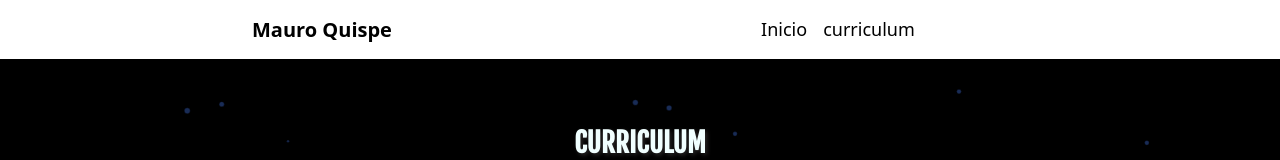
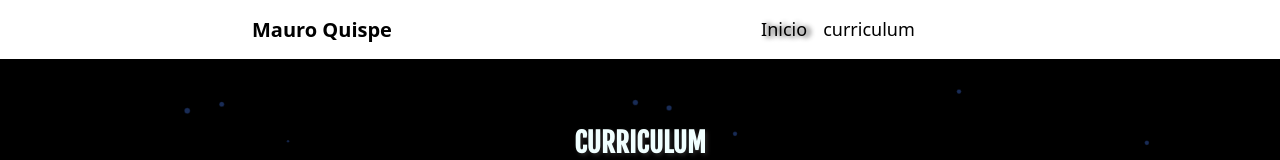
Before and after one commit to mauro-ezequiel/Portafolio, a React (Create React App) app: page /cv in a window 1280 px wide. In both pictures the pointer is over the link "Inicio". Shown: the top 160 px of the page. Built offline with nearby package versions, Linux system fonts and the light colour scheme; a web font is replaced by a local one.

Commit message:
add a scroll animation in the exercise area

```diff
--- a/src/style/bar.modules.css
+++ b/src/style/bar.modules.css
@@ -30,3 +30,7 @@
 html {
   scroll-behavior: 70px;
 }
+
+.active:hover {
+  text-shadow: 4px 1px 5px rgb(42, 41, 41);
+}
--- a/src/style/project.modules.css
+++ b/src/style/project.modules.css
@@ -1,5 +1,5 @@
 #grid {
-  padding: 2em 3em;
+  padding: 2em 2em;
   columns: 2;
   column-gap: 2em;
 }
```
